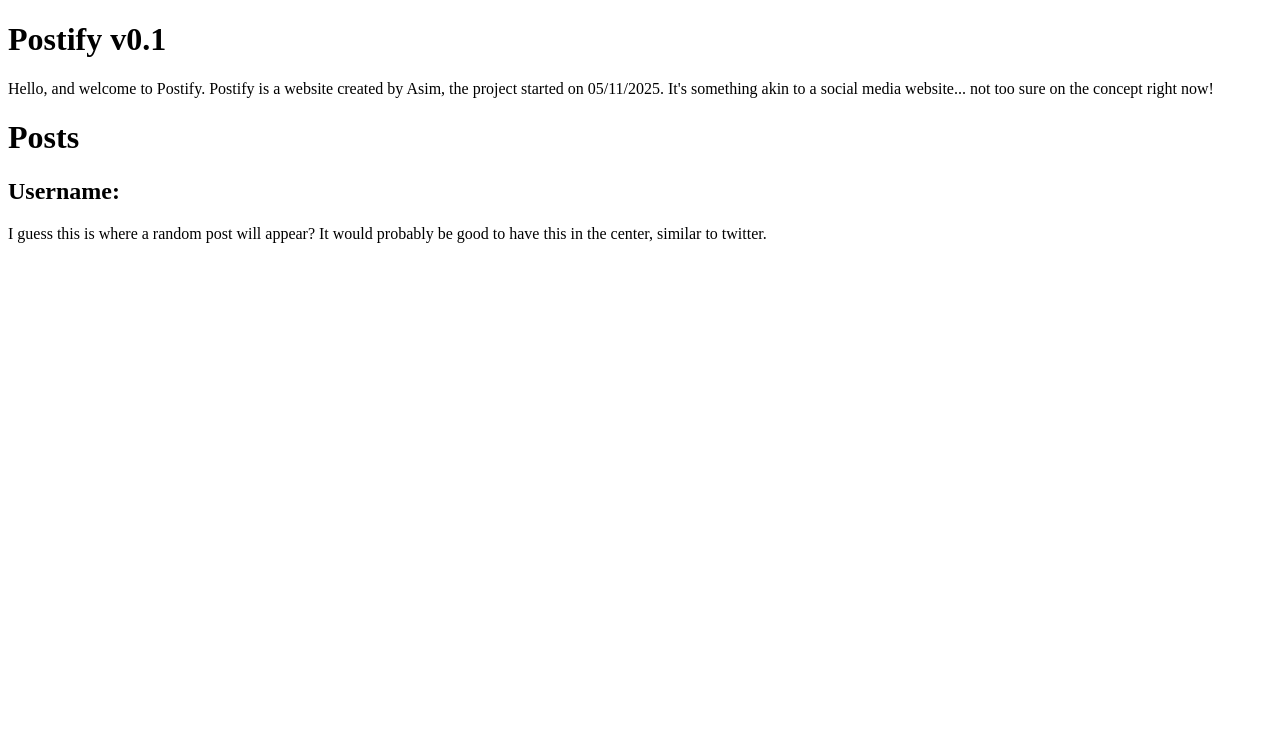
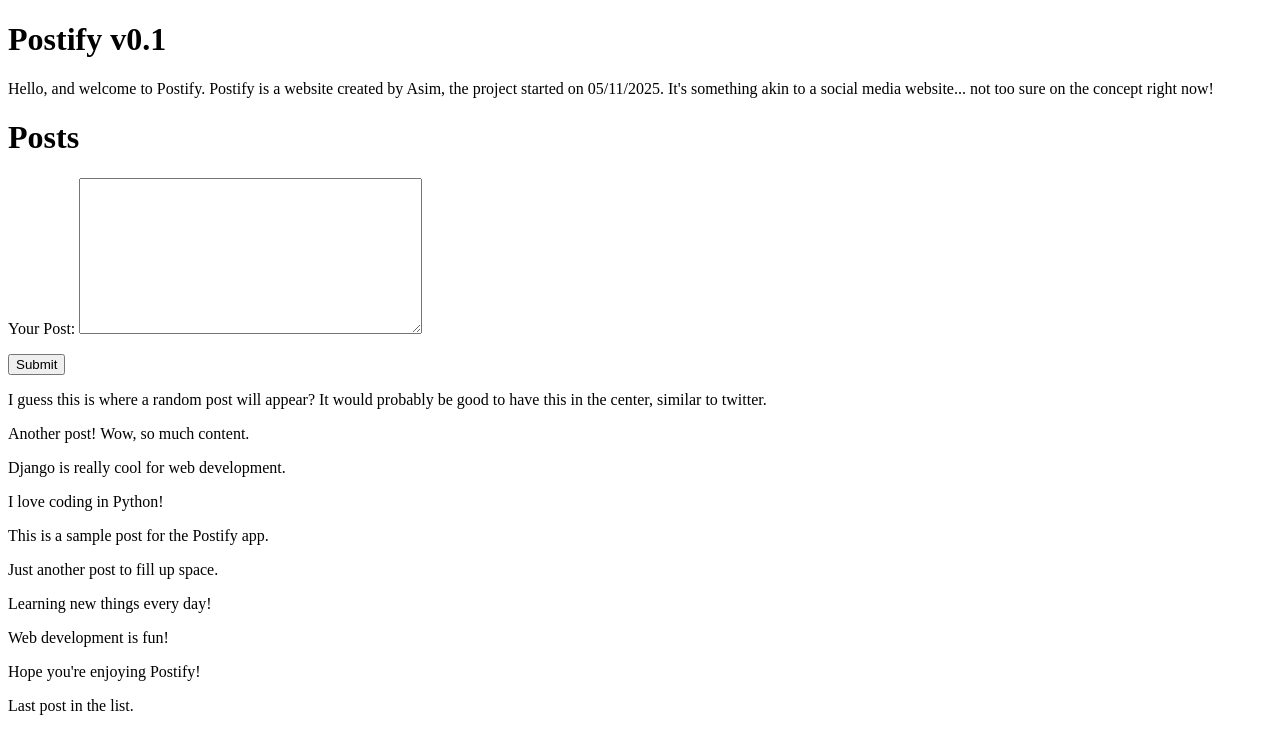
Before and after one commit to Meesa000/postify, a Django app: page / in a window 1280 px wide. Shown: the top 754 px of the page. Run offline with Django 5.2, Linux system fonts and the light colour scheme.

Commit message:
Implement post submission form and display posts on homepage

```diff
--- /dev/null
+++ b/postify/postifyapp/form.py
@@ -0,0 +1,4 @@
+from django import forms
+
+class PostForm(forms.Form):
+    post_area = forms.CharField(widget=forms.Textarea, label="Your Post:")
--- a/postify/postifyapp/templates/index.html
+++ b/postify/postifyapp/templates/index.html
@@ -12,7 +12,18 @@
     not too sure on the concept right now!</p>
 
     <h1>Posts</h1>
-    <h2>Username:</h2>
-    <p>{{ post1 }}</p>
+
+    <form method="post">
+    {% csrf_token %}
+    {{ form.as_p }}
+    <button type="submit">Submit</button>
+    </form>
+
+   {% for post in posts %}
+        <p>{{ post }}</p>
+    {% endfor %}
+
+
+
 </body>
 </html>
--- a/postify/postifyapp/views.py
+++ b/postify/postifyapp/views.py
@@ -1,8 +1,27 @@
 from django.shortcuts import render
+from .form import PostForm
 
 # Create your views here.
 def homepage(request):
-    posts = {"post1" : "I guess this is where a random post will appear? It would probably "
-             "be good to have this in the center, similar to twitter."}
 
-    return render(request, "index.html", posts)
+    username = {"username" : ["User1", "User2", "User3", "User4", "User5"]}
+    posts = {
+
+            "posts" : ["I guess this is where a random post will appear? It would probably "
+             "be good to have this in the center, similar to twitter.",
+             "Another post! Wow, so much content.",
+             "Django is really cool for web development.",
+             "I love coding in Python!",
+             "This is a sample post for the Postify app.",
+             "Just another post to fill up space.",
+             "Learning new things every day!",
+             "Web development is fun!",
+             "Hope you're enjoying Postify!",
+             "Last post in the list."]}
+    form = PostForm()
+    context = {
+        **posts, **username, **{"form": form}
+    }
+
+
+    return render(request, "index.html", context)
```
